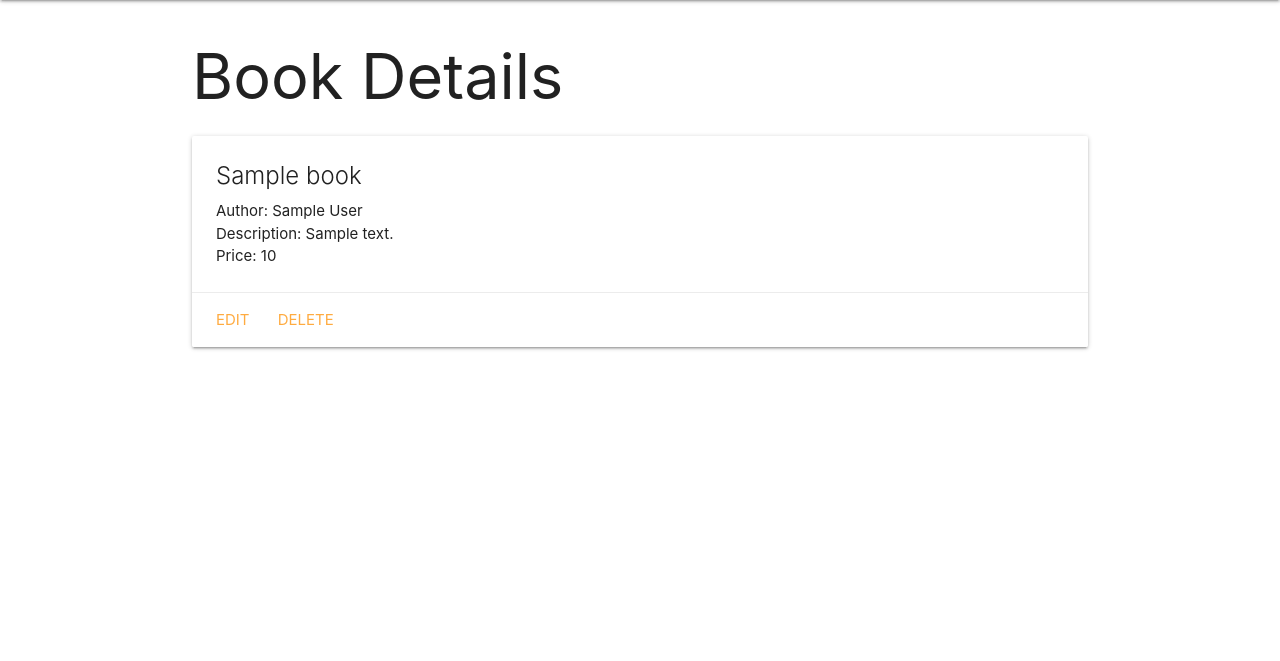
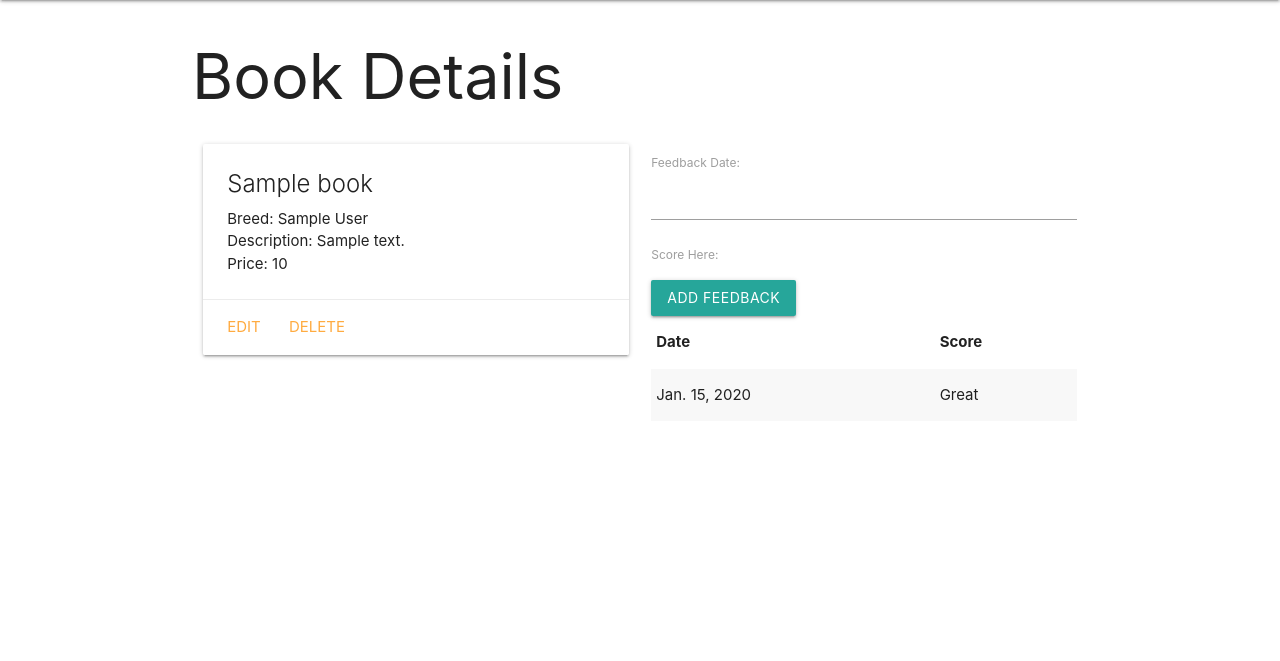
Before and after one commit to germanokuerten/bookcollector, a Django app: page /books/1/ in a window 1280 px wide. Shown: the part 64-725 px from the top of the page. Run offline with Django 4.2, Linux system fonts and the light colour scheme; tables that the repository leaves empty hold one stand-in row (values such as "Sample post").

Commit message:
add feedback form added

```diff
--- a/main_app/admin.py
+++ b/main_app/admin.py
@@ -1,6 +1,7 @@
 from django.contrib import admin
-from .models import Book
+from .models import Book, Feedback
 
 # Register your models here.
 
 admin.site.register(Book)
+admin.site.register(Feedback)
--- /dev/null
+++ b/main_app/forms.py
@@ -0,0 +1,8 @@
+from dataclasses import fields
+from django.forms import ModelForm
+from .models import Feedback
+
+class FeedbackForm(ModelForm):
+    class Meta:
+        model = Feedback
+        fields = ['date', 'score']
--- a/main_app/models.py
+++ b/main_app/models.py
@@ -1,5 +1,12 @@
 from django.db import models
 from django.urls import reverse
+
+#select options for feeding types in Feeding Model
+SCORES = (
+    ('G', 'Great'),
+    ('O', 'Okay'),
+    ('T', 'Terrible'),
+)
 
 # Django built a parent class called models that has a bunch of functionality built in.
 
@@ -19,3 +26,20 @@
 
     def get_absolute_url(self):
         return reverse('detail', kwargs={'book_id': self.id})
+
+class Feedback(models.Model):
+    # This title 'Feedback Date' will be seen by the user in the forms.
+    date = models.DateField('Feedback Date')
+    score = models.CharField('Score Here',
+        max_length=1,
+        # add the 'choices' field option
+        choices=SCORES,
+        # set the default value for meal to be 'B'
+        default=SCORES[0][0]
+  )
+
+    # This is where the relationship is defined (one to many in this case)
+    book = models.ForeignKey(Book, on_delete=models.CASCADE)
+
+    def __str__(self):
+        return f'{self.get_score_display()} on {self.date}'
--- a/main_app/templates/books/detail.html
+++ b/main_app/templates/books/detail.html
@@ -3,10 +3,12 @@
 
 <h1>Book Details</h1>
 
+<div class="row">
+  <div class="col s6">
     <div class="card">
       <div class="card-content">
         <span class="card-title">{{ book.name }}</span>
-    <p>Author: {{ book.author }}</p>
+        <p>Breed: {{ book.author }}</p>
         <p>Description: {{ book.description }}</p>
         {% if book.price > 0 %}
           <p>Price: {{ book.price }}</p>
@@ -19,5 +21,26 @@
         <a href="{% url 'books_delete' book.id %}">Delete</a>
       </div>
     </div>
-
+  </div>
+  <div class="col s6">
+      <form method="post">
+        {% csrf_token %}
+        {{ feedback_form.as_p }}
+        <input type="submit" class="btn" value="Add feedback">
+      </form>
+    <table class="striped">
+      <thead>
+        <tr><th>Date</th><th>Score</th></tr>
+      </thead>
+      <tbody>
+        {% for feedback in book.feedback_set.all %}
+          <tr>
+            <td>{{feedback.date}}</td>
+            <td>{{feedback.get_score_display}}</td>
+          </tr>
+        {% endfor %}
+      </tbody>
+    </table>
+  </div>
+</div>
 {% endblock %}
--- a/main_app/views.py
+++ b/main_app/views.py
@@ -2,6 +2,7 @@
 from django.http import HttpResponse
 from .models import Book
 from django.views.generic.edit import CreateView, UpdateView, DeleteView
+from .forms import FeedbackForm
 
 # Faux Cat Data - Database simulation
 # class Book:
@@ -45,8 +46,11 @@
 def books_detail(request, book_id):
     # Get the individual book
     book = Book.objects.get(id=book_id)
+
+    # Instantiate our feeding form
+    feedback_form = FeedbackForm()
     # Render template, pass it the book
-    return render(request, 'books/detail.html', {'book': book})
+    return render(request, 'books/detail.html', {'book': book, 'feedback_form': feedback_form })
 
 class BookCreate(CreateView):
     model = Book
@@ -56,7 +60,7 @@
 class BookUpdate(UpdateView):
     model = Book
     # Let's disallow the renaming of a cat by excluding the name field!
-    fields = ['author', 'description', 'price']
+    fields = ['name', 'author', 'description', 'price']
 
 class BookDelete(DeleteView):
     model = Book
```
Also changed, not shown: main_app/templates/main_app/book_confirm_delete.html (added, +13 -0 lines), main_app/templates/main_app/book_form.html (+6 -2 lines), main_app/migrations/0002_feedback.py (added), main_app/migrations/0003_alter_feedback_score.py (added). Lines whose indentation alone changed are shown as unchanged.
